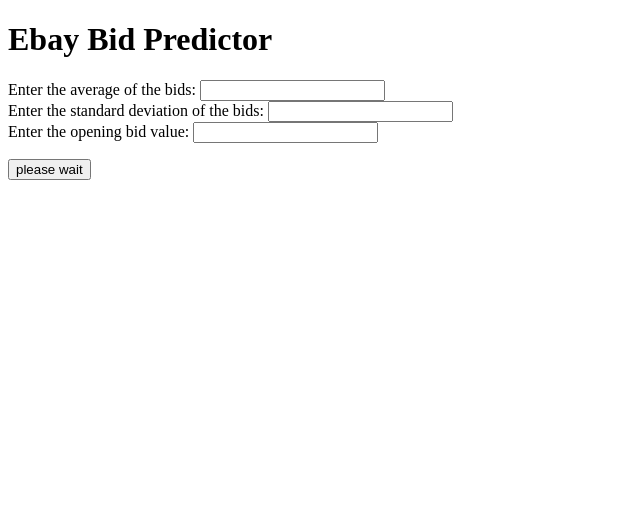
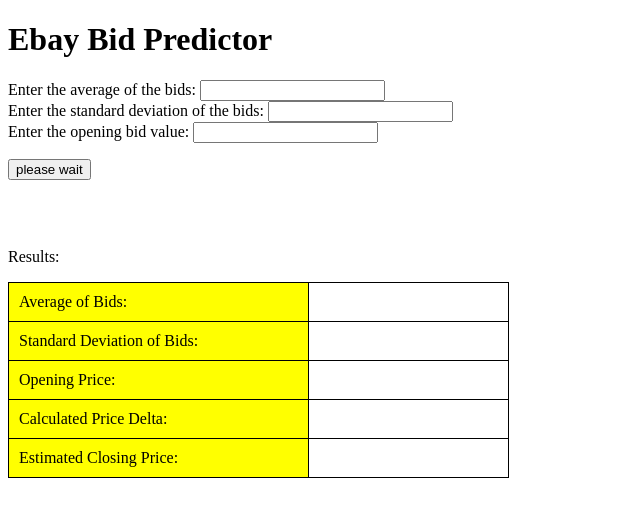
Before and after one commit to nsahra14/bid_predictor, a plain HTML site: page static/index.html in a window 1280 px wide. Shown: the whole page, without its empty margins (0-640 px from the left). Drawn offline with Linux system fonts and the light colour scheme; files whose address does not match are found by name.

Commit message:
form format, ret vals in table

```diff
--- a/static/index.html
+++ b/static/index.html
@@ -6,6 +6,16 @@
 
 <script src="static/bidpredictor.js"></script>
 <script src="https://apis.google.com/js/client.js?onload=init"></script>
+
+<style type="text/css">
+	table, td {
+		border: 1px solid black;
+		border-collapse: collapse;
+	}
+	td {
+		padding: 10px;
+	}
+</style>
 
 </head>
 
@@ -21,6 +31,35 @@ Enter the opening bid value: <input id = "open_field"></P>
 <P><input id="submit_values" type="button" value="please wait"
   onclick="will_be_set_after_api_is_loaded"></P>
 
+<br><br>
+
+<p>Results: <br>
+<table id="rslt_tbl">
+	<colgroup>
+		<col style="background-color:yellow" width="300">
+		<col width="200">
+	</colgroup>
+	<tr>
+		<td>Average of Bids:</td>
+		<td></td>
+	</tr>
+	<tr>
+		<td>Standard Deviation of Bids:</td>
+		<td></td>
+	</tr>
+	<tr>
+		<td>Opening Price:</td>
+		<td></td>
+	</tr>
+	<tr>
+		<td>Calculated Price Delta:</td>
+		<td></td>
+	</tr>
+	<tr>
+		<td>Estimated Closing Price:</td>
+		<td></td>
+	</tr>
+</table>
 
 </body>
 
```
